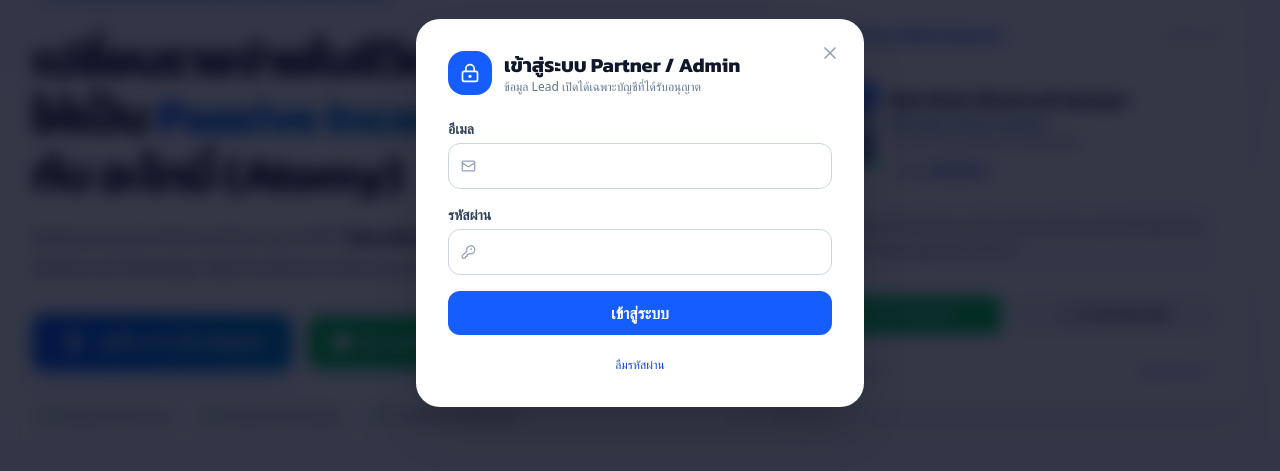
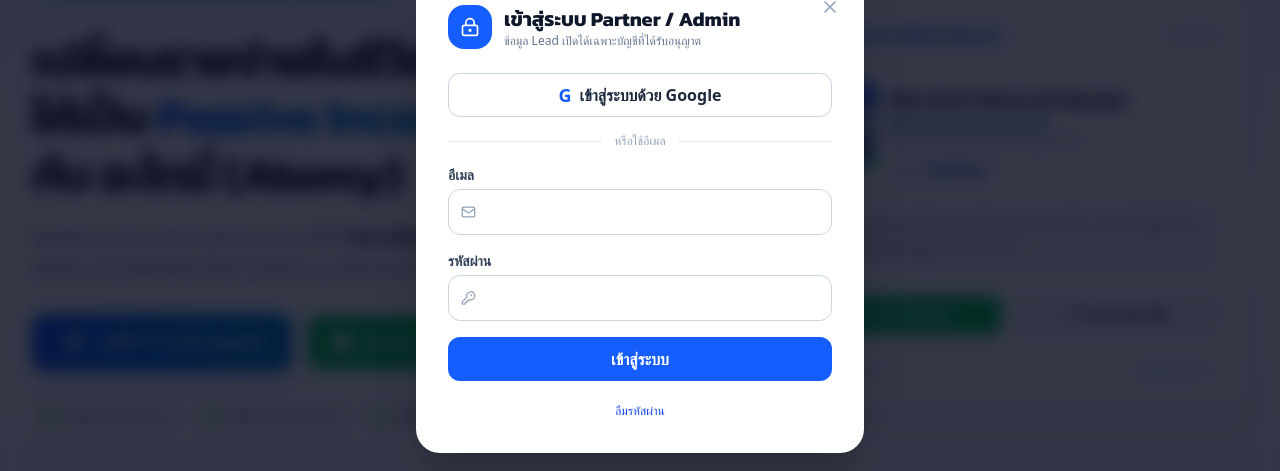
Before and after one commit to toonisra33/-ATOMY, a React (Vite) app: page / in a window 1280 px wide. Both pictures are taken after a click on the button "Partner Login". Shown: the part 187-658 px from the top of the page. Built offline with nearby package versions, Linux system fonts and the light colour scheme; no server answers; the database is empty.

Commit message:
Add Google sign-in and harden role workflow

```diff
--- a/src/components/LoginModal.tsx
+++ b/src/components/LoginModal.tsx
@@ -1,6 +1,6 @@
 import React, { useState } from 'react';
 import { KeyRound, Loader2, LockKeyhole, Mail, X } from 'lucide-react';
-import { loginWithEmail, resetPassword } from '../lib/auth';
+import { loginWithEmail, loginWithGoogle, resetPassword } from '../lib/auth';
 
 interface LoginModalProps {
   isOpen: boolean;
@@ -42,6 +42,19 @@ export const LoginModal: React.FC<LoginModalProps> = ({ isOpen, onClose }) => {
     }
   };
 
+  const handleGoogleLogin = async () => {
+    setLoading(true);
+    setMessage('');
+    try {
+      await loginWithGoogle();
+      onClose();
+    } catch {
+      setMessage('เข้าสู่ระบบด้วย Google ไม่สำเร็จ หรือบัญชียังไม่ได้รับสิทธิ์');
+    } finally {
+      setLoading(false);
+    }
+  };
+
   return (
     <div className="fixed inset-0 z-[70] bg-slate-950/80 backdrop-blur-sm flex items-center justify-center p-4">
       <div className="relative w-full max-w-md rounded-3xl bg-white p-6 sm:p-8 shadow-2xl">
@@ -55,7 +68,19 @@ export const LoginModal: React.FC<LoginModalProps> = ({ isOpen, onClose }) => {
             <p className="text-xs text-slate-500">ข้อมูล Lead เปิดได้เฉพาะบัญชีที่ได้รับอนุญาต</p>
           </div>
         </div>
-        <form onSubmit={handleLogin} className="mt-6 space-y-4">
+        <button
+          type="button"
+          onClick={handleGoogleLogin}
+          disabled={loading}
+          className="mt-6 flex min-h-11 w-full items-center justify-center gap-2 rounded-xl border border-slate-300 bg-white font-semibold text-slate-800 hover:bg-slate-50 disabled:text-slate-400"
+        >
+          <span className="text-lg font-bold text-blue-600">G</span>
+          เข้าสู่ระบบด้วย Google
+        </button>
+        <div className="my-4 flex items-center gap-3 text-xs text-slate-400">
+          <span className="h-px flex-1 bg-slate-200" />หรือใช้อีเมล<span className="h-px flex-1 bg-slate-200" />
+        </div>
+        <form onSubmit={handleLogin} className="space-y-4">
           <label className="block text-sm font-semibold text-slate-700">
             อีเมล
             <span className="mt-1 flex items-center gap-2 rounded-xl border border-slate-300 px-3">
--- a/src/lib/auth.ts
+++ b/src/lib/auth.ts
@@ -1,7 +1,9 @@
 import {
+  GoogleAuthProvider,
   onAuthStateChanged,
   sendPasswordResetEmail,
   signInWithEmailAndPassword,
+  signInWithPopup,
   signOut,
   User,
 } from 'firebase/auth';
@@ -37,6 +39,13 @@ export async function loginWithEmail(email: string, password: string) {
   return toSession(result.user);
 }
 
+export async function loginWithGoogle() {
+  const provider = new GoogleAuthProvider();
+  provider.setCustomParameters({ prompt: 'select_account' });
+  const result = await signInWithPopup(auth, provider);
+  return toSession(result.user);
+}
+
 export async function logout() {
   await signOut(auth);
 }
```
